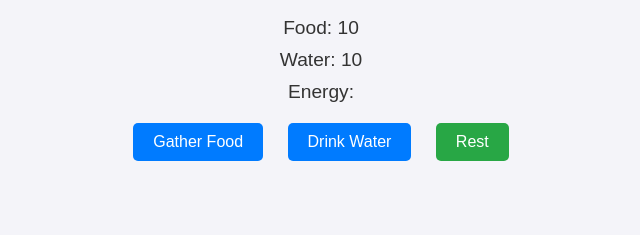
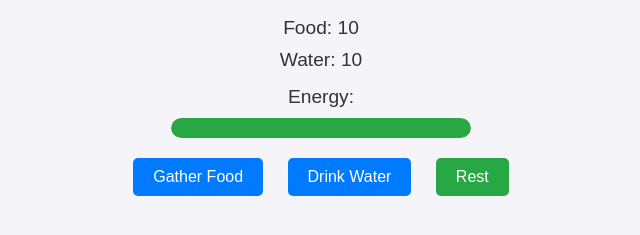
Before and after one commit to Teglhus/IdleGame, a plain HTML site: page index.html in a window 1280 px wide. Shown: the part 75-310 px from the top of the page, without its empty margins (319-959 px from the left). Drawn offline with Linux system fonts and the light colour scheme.

Commit message:
Update style.css

```diff
--- a/style.css
+++ b/style.css
@@ -15,6 +15,28 @@ h1 {
 #resources p {
   font-size: 1.2rem;
   margin: 10px 0;
+}
+
+#energy-container {
+  margin-top: 15px;
+}
+
+#energy-gauge {
+  width: 300px;
+  height: 20px;
+  background-color: #ddd;
+  border-radius: 10px;
+  margin: 10px auto;
+  position: relative;
+  overflow: hidden;
+}
+
+#energy-bar {
+  height: 100%;
+  width: 100%; /* Default full energy */
+  background-color: #28a745;
+  border-radius: 10px;
+  transition: width 0.3s ease; /* Smooth transition for gauge changes */
 }
 
 button {
```
